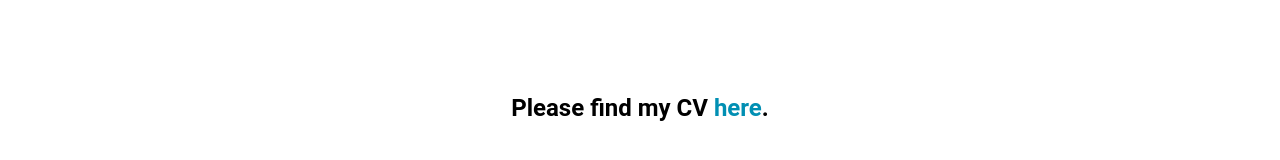
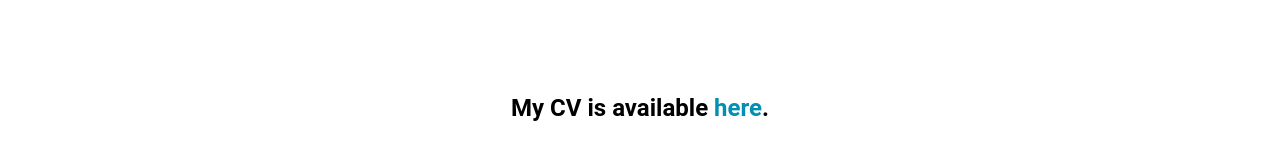
Before and after one commit to anomitaghosh/anomitaghosh.github.io, a Jekyll site: the page built from cv.md, in a window 1280 px wide. Shown: the part 306-466 px from the top of the page. Built offline with Jekyll 4.4.1, drawn with Linux system fonts in a browser that asks for light colours.

Commit message:
Update cv.md

```diff
--- a/cv.md
+++ b/cv.md
@@ -10,6 +10,6 @@ layout: secondary_pages
 <br>
 <br>
 
- <h3 align="center">Please find my CV <a href="./assets/AnomitaGhoshCV.pdf">here</a>.</h3>
+ <h3 align="center"> My CV is available <a href="./assets/AnomitaGhoshCV.pdf">here</a>.</h3>
 
 </p>
```
